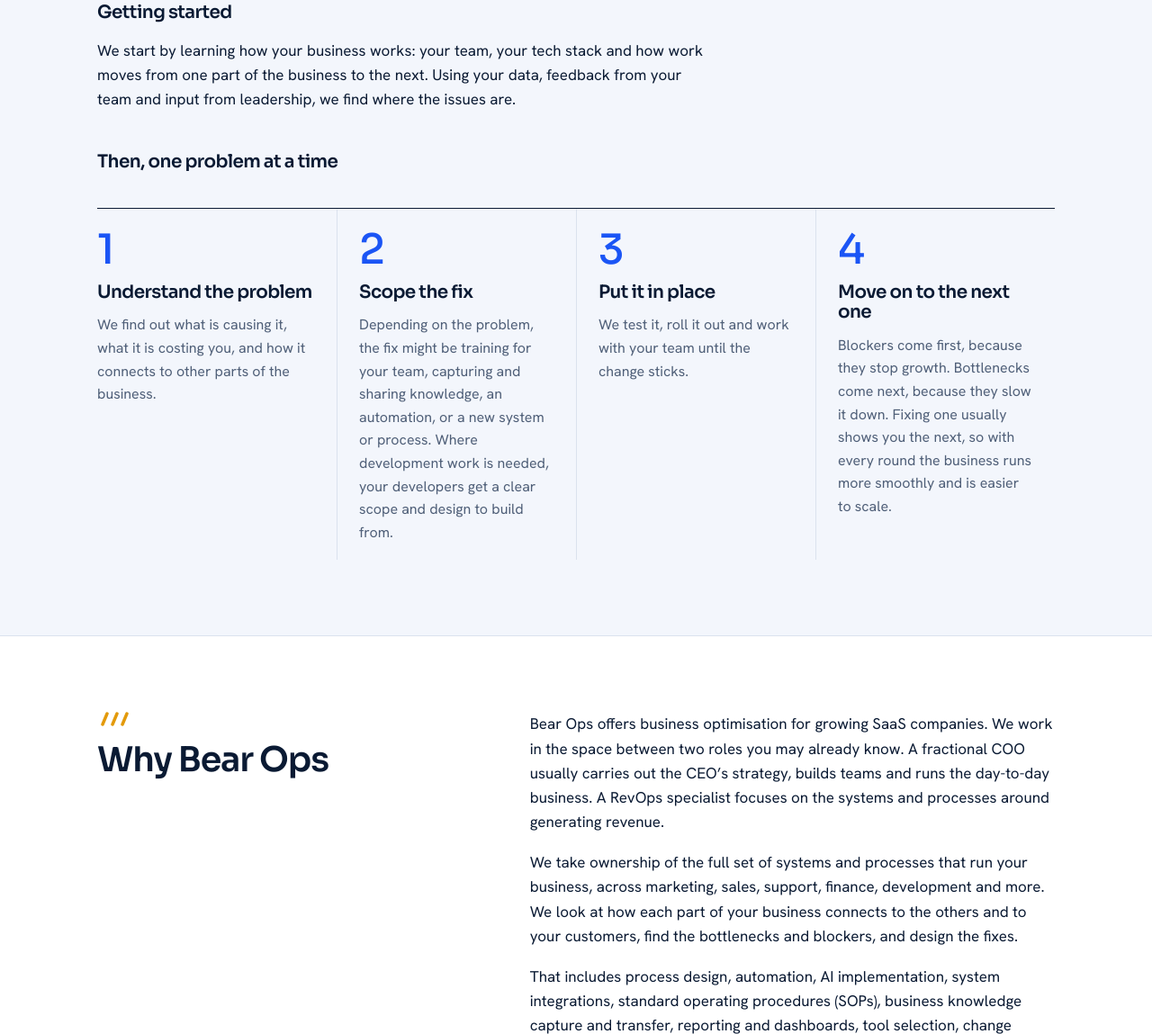
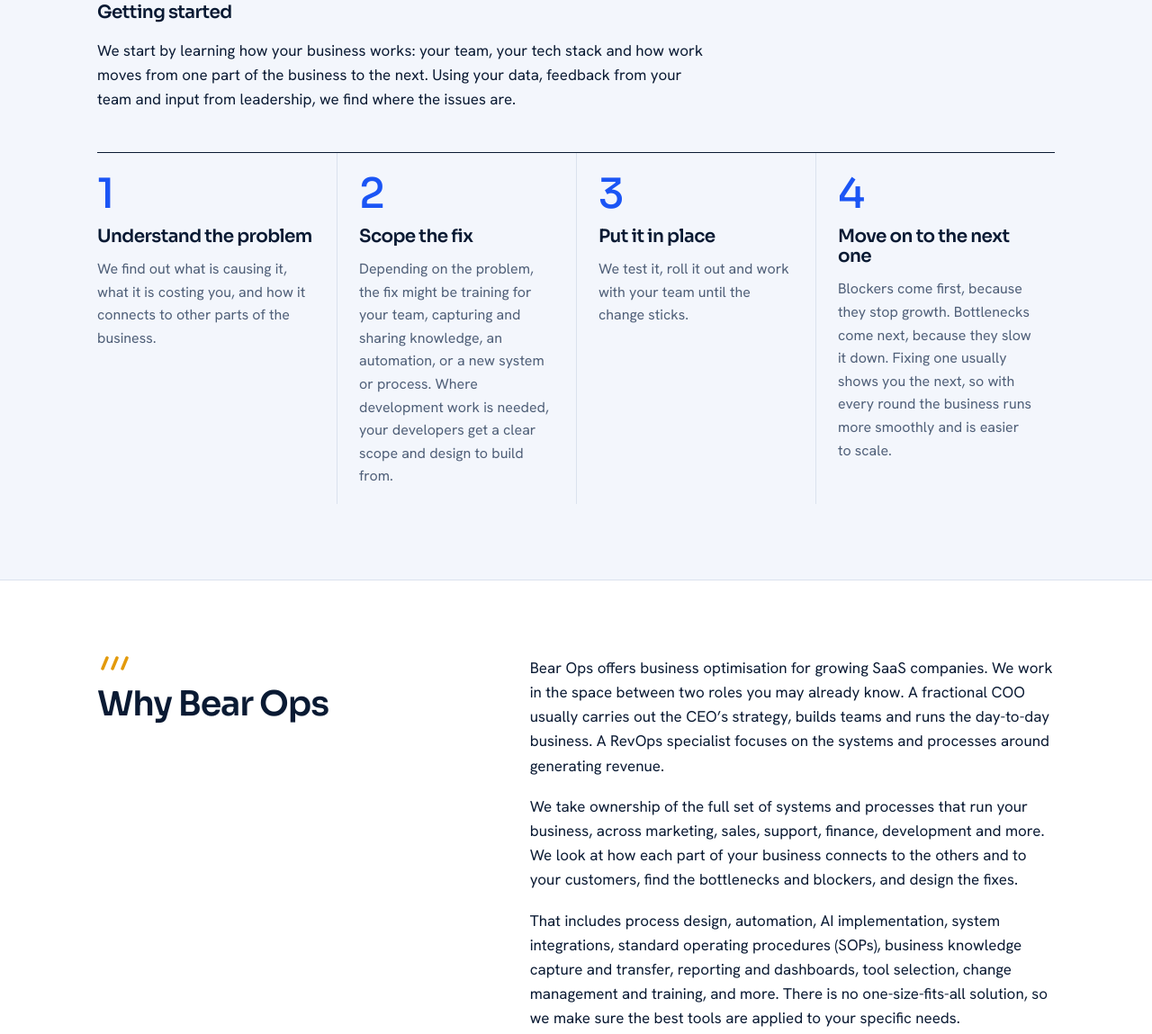
Before and after one commit to BuchnerBernard/bearops, an Astro site: page / in a window 1280 px wide. Shown: the part 1571-2720 px from the top of the page at 90% size. Built offline with nearby package versions, Linux system fonts and the light colour scheme; Astro itself is replaced by a stand-in of ours.

Commit message:
Remove sub-heading above the steps
Co-Authored-By: Claude Opus 5.5 <noreply@anthropic.com>
Claude-Session: https://claude.ai/code/session_01XywhuzKpxRN7MUEpGZ3avx

```diff
--- a/src/pages/index.astro
+++ b/src/pages/index.astro
@@ -45,7 +45,6 @@ const latest = (await getArticles()).slice(0, 3);
     <h3>Getting started</h3>
     <p class="body">We start by learning how your business works: your team, your tech stack and how work moves from one part of the business to the next. Using your data, feedback from your team and input from leadership, we find where the issues are.</p>
   </div>
-  <h3 class="then">Then, one problem at a time</h3>
   <div class="steps">
     <div class="step"><span class="n">1</span><h3>Understand the problem</h3><p>We find out what is causing it, what it is costing you, and how it connects to other parts of the business.</p></div>
     <div class="step"><span class="n">2</span><h3>Scope the fix</h3><p>Depending on the problem, the fix might be training for your team, capturing and sharing knowledge, an automation, or a new system or process. Where development work is needed, your developers get a clear scope and design to build from.</p></div>
--- a/src/styles/global.css
+++ b/src/styles/global.css
@@ -276,4 +276,4 @@ footer a{color:inherit}
 
 .plist{margin:14px 0 0;padding-left:20px}.plist li{margin:4px 0;padding-left:4px}.plist li::marker{color:var(--amber)}
 .start{max-width:46em;margin-top:28px}.start h3,.then{font-size:20px;margin:0}
-.then{margin-top:44px}
+.start+.steps{margin-top:44px}
```
